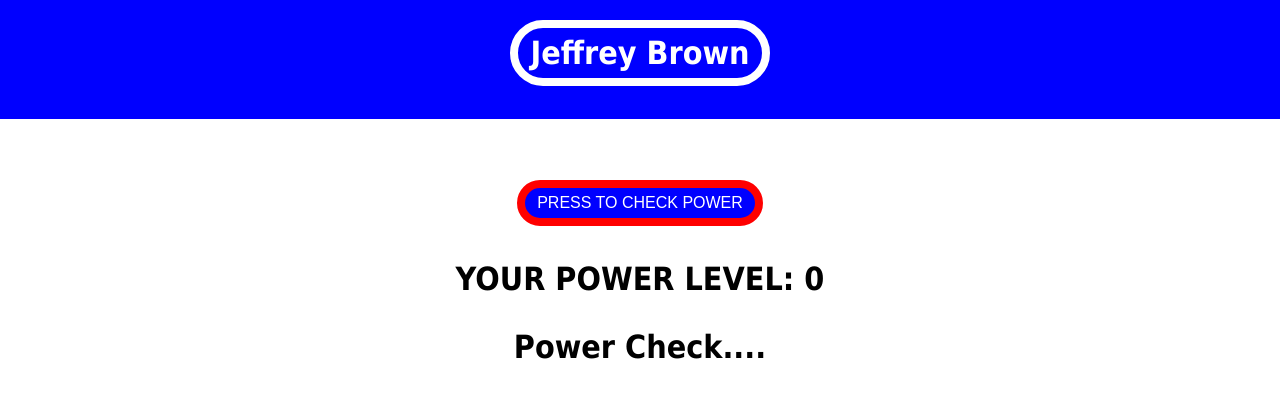
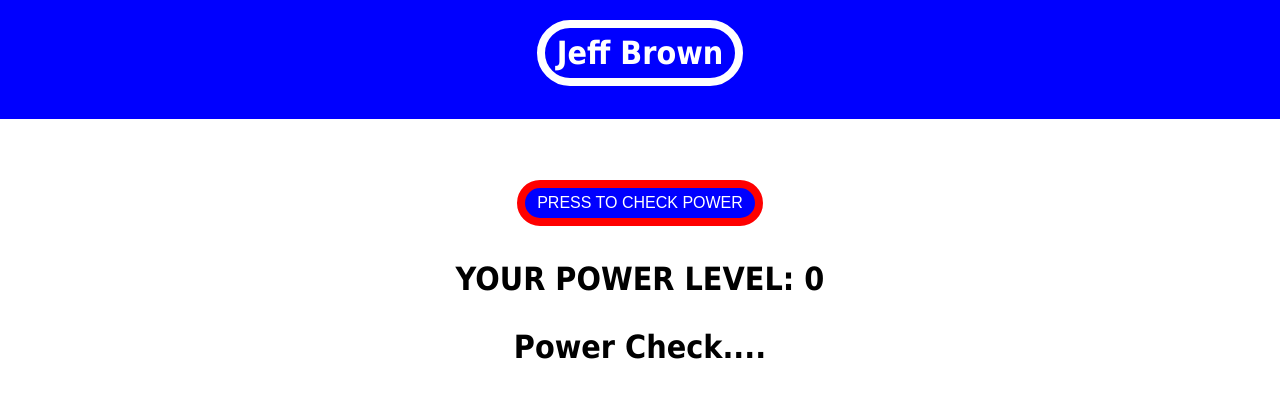
Before and after one commit to baguette88/PowerLevel, a plain HTML site: page index.html in a window 1280 px wide. Drawn offline with Linux system fonts and the light colour scheme.

Commit message:
Update index.html

```diff
--- a/index.html
+++ b/index.html
@@ -6,13 +6,13 @@
     <head>
         <meta charset="utf-8">
         <meta http-equiv="X-UA-Compatible" content="IE=edge">
-        <title></title>
+        <title>Power Level Checker</title>
         <meta name="description" content="">
         <meta name="viewport" content="width=device-width, initial-scale=1">
         <link rel="stylesheet" href="style.css">
     </head>
     <header>
-        <h1>Jeffrey Brown</h1>
+        <h1>Jeff Brown</h1>
       </header>
       <section class="banner">
          <div class="welcome">
```
